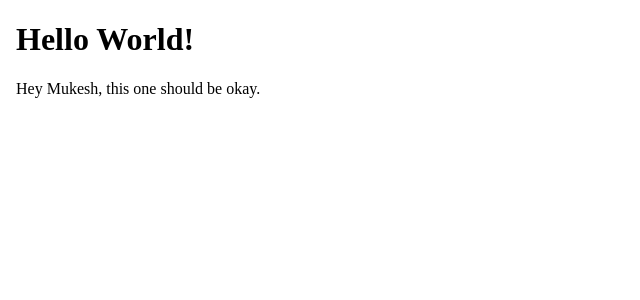
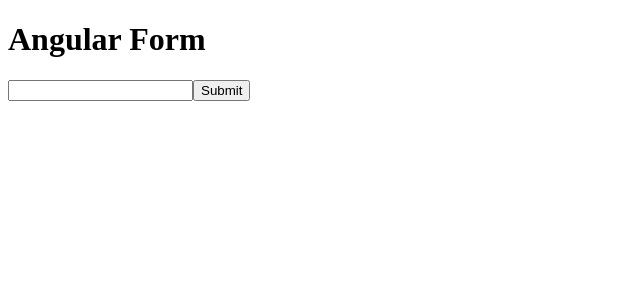
Before and after one commit to NNCT2904/Ford-Stuff, an Angular app in the folder HelloWord/: page / in a window 1280 px wide. Shown: the top 300 px of the page, without its empty margins (0-640 px from the left). Built offline with nearby package versions, Linux system fonts and the light colour scheme.

Commit message:
Basic Form and submit

```diff
--- a/HelloWord/src/app/app.component.html
+++ b/HelloWord/src/app/app.component.html
@@ -1,12 +1,9 @@
-<!DOCTYPE html>
-<html lang="en">
-<head>
-  <meta charset="UTF-8">
-</head>
-<body>
+<div>
+  <h1>Angular Form</h1>
   <div>
-    <H1>Hello World!</H1>
-    <p>Hey {{ supervisor }}, {{ message }}</p>
+    <form>
+      <input #box type='text'/>
+      <button (click)="handleAdd($event, box.value)">Submit</button>
+    </form>
   </div>
-</body>
-</html>
+</div>
--- a/HelloWord/src/app/app.component.ts
+++ b/HelloWord/src/app/app.component.ts
@@ -1,3 +1,4 @@
+import { analyzeFileForInjectables } from '@angular/compiler';
 import { Component } from '@angular/core';
 
 @Component({
@@ -5,8 +6,25 @@
   templateUrl: './app.component.html',
   styleUrls: ['./app.component.css']
 })
+
 export class AppComponent {
-  title = 'HelloWord';
-  supervisor = "Mukesh";
-  message = "this one should be okay.";
+  listItem: string[];
+  constructor() {
+    this.listItem = [];
+  }
+  ngOnInit(): void {
+    console.log('app.component.ts running 👌');
+  }
+
+  handleAdd(e: Event, input: string): void {
+
+    e.preventDefault();
+
+    console.log("Submitted " + input);
+
+    this.listItem = this.listItem.concat(input);
+
+    console.log(this.listItem);
+  }
+
 }
--- a/HelloWord/src/app/app.module.ts
+++ b/HelloWord/src/app/app.module.ts
@@ -3,10 +3,12 @@
 
 import { AppRoutingModule } from './app-routing.module';
 import { AppComponent } from './app.component';
+import { ItemsComponent } from './items/items.component';
 
 @NgModule({
   declarations: [
-    AppComponent
+    AppComponent,
+    ItemsComponent
   ],
   imports: [
     BrowserModule,
--- /dev/null
+++ b/HelloWord/src/app/items/items.component.html
@@ -0,0 +1,3 @@
+<p>items works!</p>
+<div>
+</div>
--- /dev/null
+++ b/HelloWord/src/app/items/items.component.ts
@@ -0,0 +1,17 @@
+import { Component, OnInit } from '@angular/core';
+
+@Component({
+  selector: 'app-items',
+  templateUrl: './items.component.html',
+  styleUrls: ['./items.component.css']
+})
+export class ItemsComponent implements OnInit {
+
+  constructor() {
+
+  }
+
+  ngOnInit(): void {
+  }
+
+}
```
Also changed, not shown: HelloWord/src/app/items/items.component.css (added), 1 other file (tests, documents, lock files or other folders).
